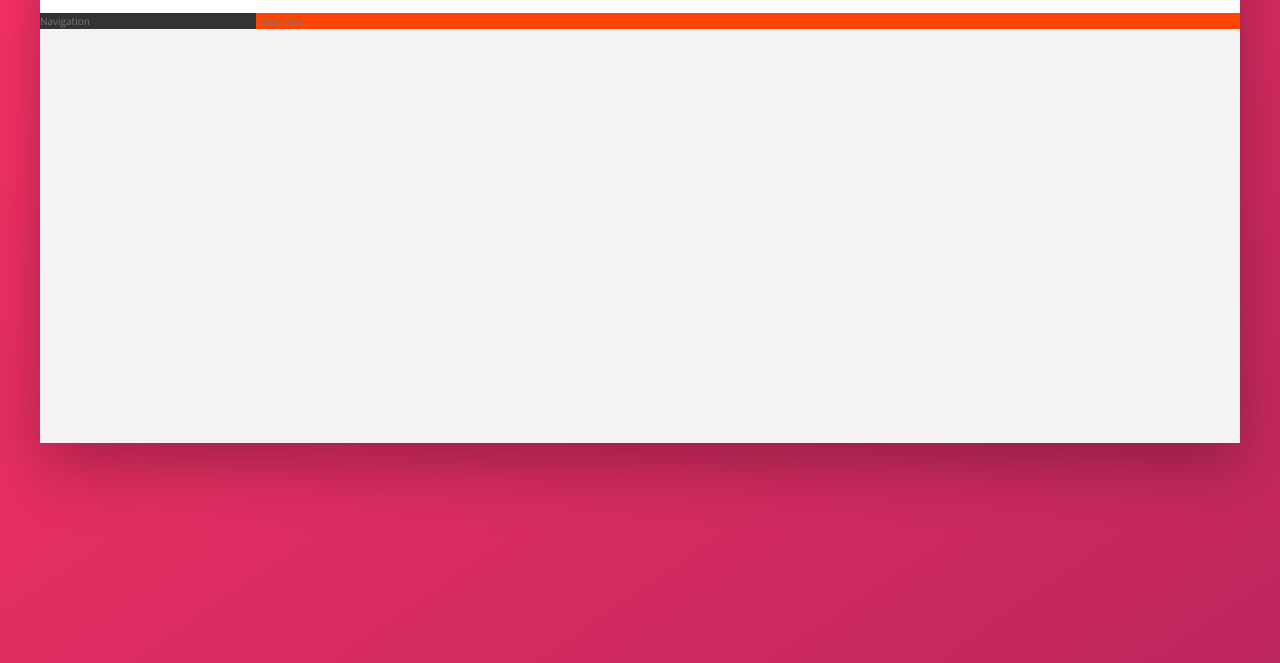
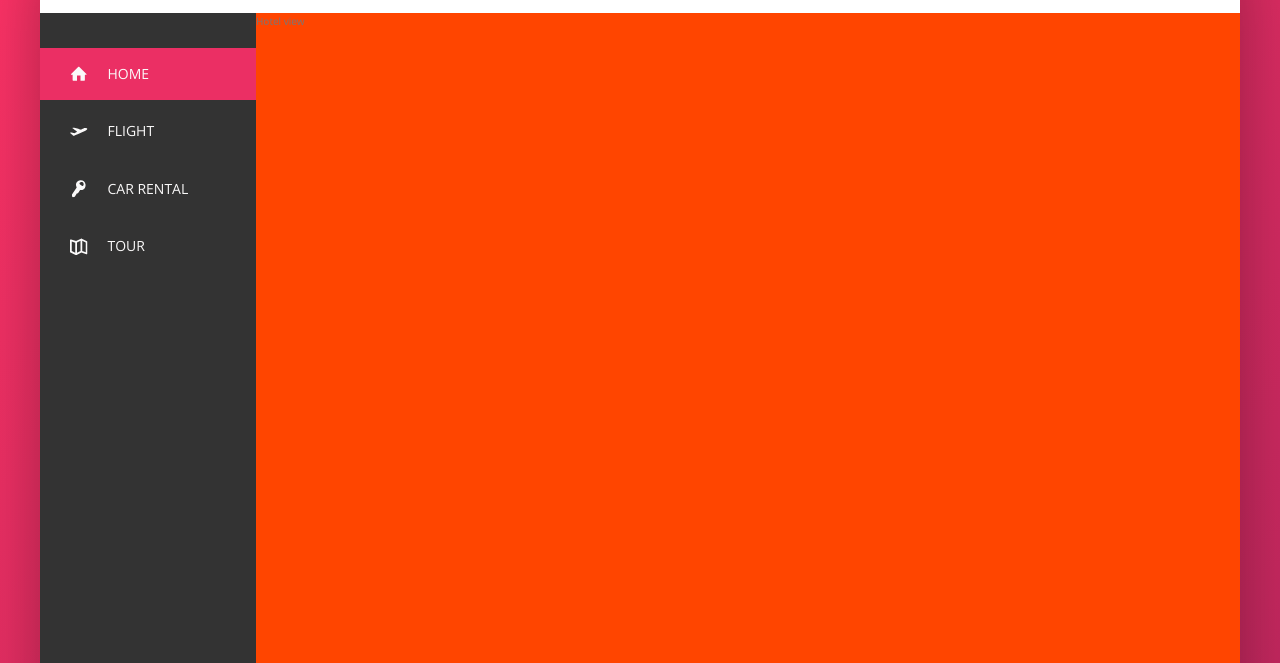
Before and after one commit to jeyeverett/advancedcss-3, a website: page index.html in a window 1280 px wide. Shown: the part 137-800 px from the top of the page. Drawn offline with nearby package versions, Linux system fonts and the light colour scheme.

Commit message:
Added sidebar navigation.

```diff
--- a/index.html
+++ b/index.html
@@ -47,9 +47,48 @@
             </header>
 
             <div class="content">
+
                 <nav class="sidebar">
-                    Navigation
+                    <ul class="side-nav">
+                        <li class="side-nav__item side-nav__item--active">
+                            <a href="" class="side-nav__link">
+                                <svg class="side-nav__icon">
+                                    <use xlink:href="img/sprite.svg#icon-home"></use>
+                                </svg>
+                                <span>Home</span>
+                            </a>
+                        </li>
+                        <li class="side-nav__item">
+                            <a href="" class="side-nav__link">
+                                <svg class="side-nav__icon">
+                                    <use xlink:href="img/sprite.svg#icon-aircraft-take-off"></use>
+                                </svg>
+                                <span>Flight</span>
+                            </a>
+                        </li>
+                        <li class="side-nav__item">
+                            <a href="" class="side-nav__link">
+                                <svg class="side-nav__icon">
+                                    <use xlink:href="img/sprite.svg#icon-key"></use>
+                                </svg>
+                                <span>Car Rental</span>
+                            </a>
+                        </li>
+                        <li class="side-nav__item">
+                            <a href="" class="side-nav__link">
+                                <svg class="side-nav__icon">
+                                    <use xlink:href="img/sprite.svg#icon-map"></use>
+                                </svg>
+                                <span>Tour</span>
+                            </a>
+                        </li>
+                    </ul>
+
+                    <div class="legal">
+                        &copy; 2020 by Trillo. All rights reserved.
+                    </div>
                 </nav>
+
                 <main class="hotel-view">
                     Hotel view
                 </main>
--- a/sass/_components.scss
+++ b/sass/_components.scss
@@ -111,3 +111,69 @@
         margin-right: 1rem;
     }
 }
+
+///////////////////////SIDEBAR///////////////////////
+.side-nav {
+    font-size: 1.4rem;
+    list-style: none;
+    margin-top: 3.5rem;
+
+    &__item {
+        position: relative;
+
+        &:not(:last-child) {
+            margin-bottom: .5rem;
+        }
+    }
+
+    &__item::before {
+        content: "";
+        position: absolute;
+        top: 0;
+        left: 0;
+        height: 100%;
+        width: 3px;
+        background-color: var(--color-primary);
+        transform: scaleY(0);
+        transition: transform .2s,
+                    width .4s cubic-bezier(1, 0, 0, 1) .2s, //Here we set a delay on the width
+                    background-color .1s;
+    }
+
+    &__item:hover::before,
+    &__item--active::before {
+        transform: scaleY(1);
+        width: 100%;
+    }
+
+    &__item:active::before {
+        background-color: var(--color-primary-light);
+    }
+
+    &__link:link,
+    &__link:visited {
+        text-decoration: none;
+        color: var(--color-grey-light-1);
+        text-transform: uppercase;
+        padding: 1.5rem 3rem;
+        display: flex;
+        align-items: center;
+        position: relative;
+        z-index: 1; //z-index needs the position property to work
+    }
+
+    &__icon {
+        height: 1.75rem;
+        width: 1.75rem;
+        fill: currentColor; //takes the color of the parent element (link)
+        margin-right: 2rem;
+    }
+}
+
+///////////////////////LEGAL///////////////////////
+.legal {
+    font-size: 1.2rem;
+    color: var(--color-grey-light-4);
+    text-align: center;
+    padding: 2.5rem;
+}
--- a/sass/_layout.scss
+++ b/sass/_layout.scss
@@ -25,9 +25,13 @@
 .sidebar {
     background-color: var(--color-grey-dark-1);
     flex: 0 0 18%;
+    display: flex;
+    flex-direction: column;
+    justify-content: space-between;
 }
 
 .hotel-view {
     background-color: orangered;
     flex: 1;
+    height: 80rem;
 }
```
Also changed, not shown: css/style.css.
